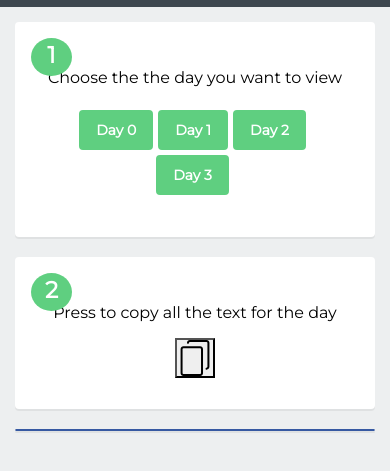
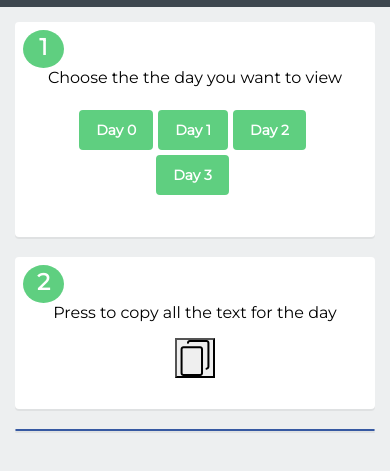
Before and after one commit to leafleaf90/21DayAbundance, a plain HTML site: page index.html in a window 390 px wide. Shown: the part 113-584 px from the top of the page. Drawn offline with Linux system fonts and the light colour scheme.

Commit message:
move step number higher, better for mobile

```diff
--- a/css/styles.css
+++ b/css/styles.css
@@ -57,8 +57,8 @@ header h1{
     background:#5fcf80;
     font-weight: 800;
     font-size:23px;
-    top:16px;
-    left:16px;
+    top:8px;
+    left:8px;
     border-radius: 50%;
     width:25px;
     height:25px;
```
